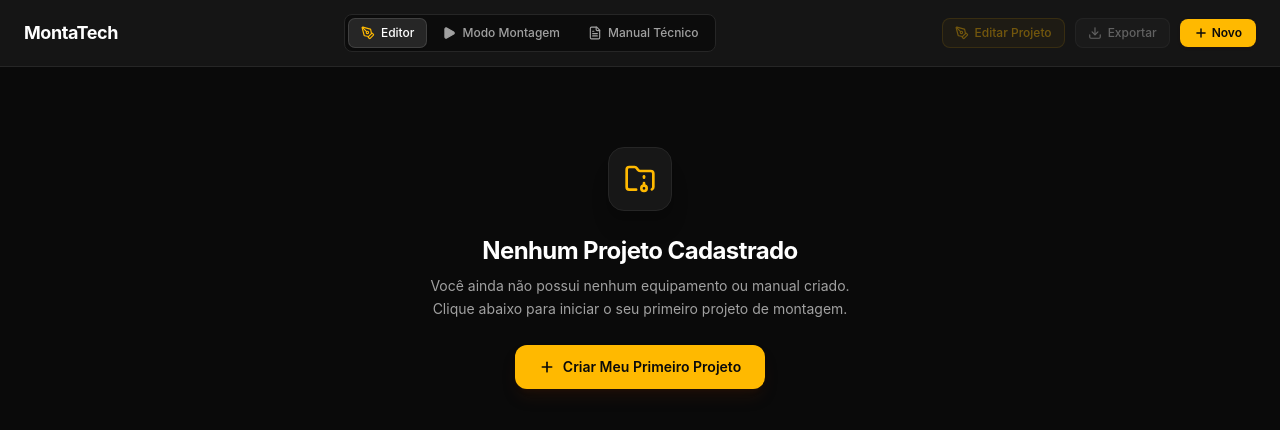
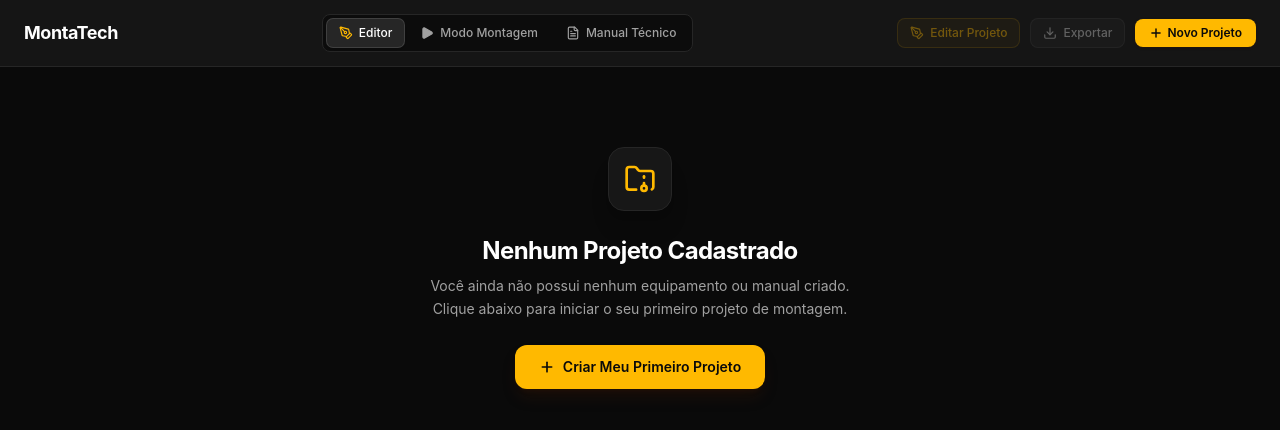
Before and after one commit to lmberaldo-pixel/Manual-app, a React (Vite) app: page / in a window 1280 px wide. Shown: the top 430 px of the page. Built offline with nearby package versions, Linux system fonts and the light colour scheme.

Commit message:
fix: remove redundant buttons from mobile header

```diff
--- a/src/components/Header.tsx
+++ b/src/components/Header.tsx
@@ -43,7 +43,7 @@ export const Header: React.FC<HeaderProps> = ({
         {/* Project Switcher Select */}
         {projects.length > 0 && currentProject && (
           <div className="flex items-center gap-1 pl-2 sm:pl-3 border-l border-neutral-800 text-xs text-neutral-400">
-            <FolderArchive className="w-3.5 h-3.5 text-neutral-500 hidden xs:block" />
+            <FolderArchive className="w-3.5 h-3.5 text-neutral-500 hidden sm:block" />
             <select
               value={currentProject.id}
               onChange={(e) => onSelectProject(e.target.value)}
@@ -60,7 +60,7 @@ export const Header: React.FC<HeaderProps> = ({
             <button
               onClick={() => onDeleteProject(currentProject.id)}
               title={`Excluir projeto "${currentProject.name}"`}
-              className="p-1 sm:p-1.5 text-neutral-400 hover:text-red-400 hover:bg-neutral-800 rounded-md transition-colors"
+              className="hidden sm:block p-1 sm:p-1.5 text-neutral-400 hover:text-red-400 hover:bg-neutral-800 rounded-md transition-colors"
             >
               <Trash2 className="w-3.5 h-3.5" />
             </button>
@@ -79,8 +79,7 @@ export const Header: React.FC<HeaderProps> = ({
           }`}
         >
           <PenTool className="w-3.5 h-3.5 text-amber-400" />
-          <span className="hidden sm:inline">Editor</span>
-          <span className="sm:hidden">Editor</span>
+          <span>Editor</span>
         </button>
 
         <button
@@ -110,8 +109,8 @@ export const Header: React.FC<HeaderProps> = ({
         </button>
       </nav>
 
-      {/* Zone 3: Primary Actions */}
-      <div className="flex items-center gap-1.5 sm:gap-2.5">
+      {/* Zone 3: Primary Actions (Desktop / Tablet) */}
+      <div className="hidden sm:flex items-center gap-1.5 sm:gap-2.5">
         <button
           onClick={onOpenEditProjectModal}
           disabled={!currentProject}
@@ -137,8 +136,7 @@ export const Header: React.FC<HeaderProps> = ({
           className="flex items-center gap-1 px-2.5 sm:px-3.5 py-1.5 text-xs font-semibold text-neutral-950 bg-amber-400 hover:bg-amber-300 rounded-lg transition-colors whitespace-nowrap shadow-sm shadow-amber-950/20"
         >
           <Plus className="w-3.5 h-3.5 stroke-[2.5]" />
-          <span className="hidden xs:inline">Novo Projeto</span>
-          <span className="xs:hidden">Novo</span>
+          <span>Novo Projeto</span>
         </button>
       </div>
     </header>
```
